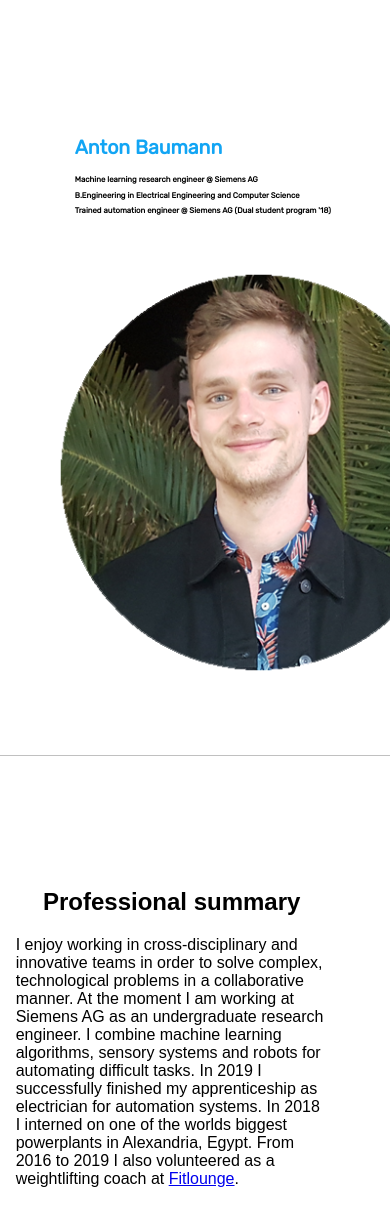
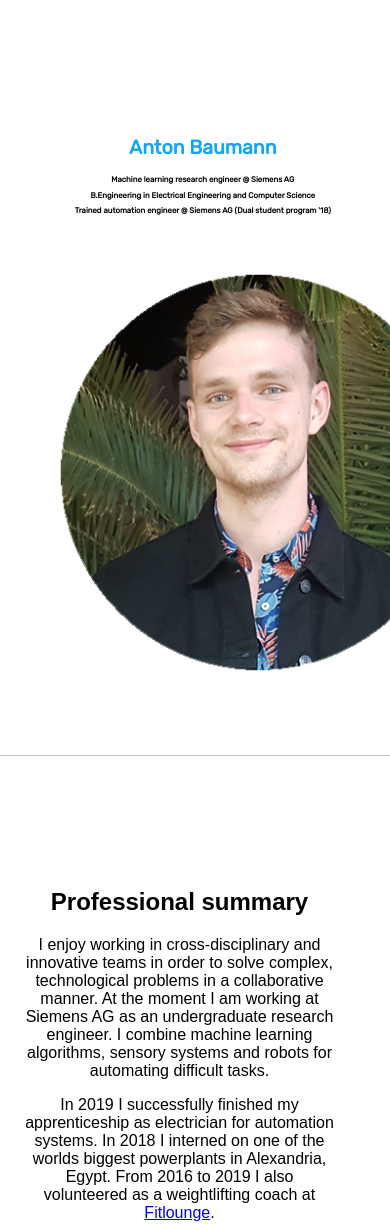
Before and after one commit to AntonBaumannDE/AntonBaumannDE.github.io, a plain HTML site: page index.html in a window 390 px wide. Shown: the part 1020-2245 px from the top of the page. Drawn offline with nearby package versions, Linux system fonts and the light colour scheme; a web font is replaced by a local one.

Commit message:
more responsive

```diff
--- a/index.html
+++ b/index.html
@@ -50,10 +50,10 @@
 
 <section class="content">
 	<div id="Kurse" class="Info">
-		<div id="Kursangebot">  <div> <h1 style="font-size:5vw;color: #12A5F4;"> Anton Baumann </h1>
-									<h1 style="font-size:2vw;"> Machine learning research engineer @ Siemens AG</h1>
-									<h1 style="font-size:2vw;"> B.Engineering in Electrical Engineering and Computer Science </h1>
-									<h1 style="font-size:2vw;"> Trained automation engineer @ Siemens AG (Dual student program '18)</h1></div>
+		<div id="Kursangebot">  <div> <h1 class="summaryhead" style="font-size:5vw;color: #12A5F4;"> Anton Baumann </h1>
+									<h1 class="summarytxt" style="font-size:2vw;"> Machine learning research engineer @ Siemens AG</h1>
+									<h1 class="summarytxt" style="font-size:2vw;"> B.Engineering in Electrical Engineering and Computer Science </h1>
+									<h1 class="summarytxt" style="font-size:2vw;"> Trained automation engineer @ Siemens AG (Dual student program '18)</h1></div>
 
 								<div id="mugshot"><img src="Bilder/myface.png"></div>
 		</div>
@@ -64,10 +64,11 @@
 				<div class="sub">
 					<div>
 					<h2 class="subinfoheader"> Professional summary </h2>
-					<p> I enjoy working in cross-disciplinary and innovative teams in order to solve complex, technological problems in a collaborative manner.
+					<p class="subinfotext"> I enjoy working in cross-disciplinary and innovative teams in order to solve complex, technological problems in a collaborative manner.
 						At the moment I am working at Siemens AG as an undergraduate research engineer.
 						I combine machine learning algorithms, sensory systems and robots for automating difficult tasks.
-						In 2019 I successfully finished my apprenticeship as electrician for automation systems.
+					</p>
+					<p class="subinfotext">	In 2019 I successfully finished my apprenticeship as electrician for automation systems.
 						In 2018 I interned on one of the worlds biggest powerplants in Alexandria, Egypt.
 						From 2016 to 2019 I also volunteered as a weightlifting coach at <a href="https://www.post-sv.de/index.php/fitnessstudios">Fitlounge</a>.
 					</p>
@@ -77,13 +78,13 @@
 				<div class="sub"  id="skype">
 					<div>
 					<h2 class="subinfoheader"> Research and academic interests </h2>
-					<p>
+					<p class="subinfotext">
 						My primary research interest evolves around the challenge of building intelligent robots
 						that can interact with the real world and assist people in their daily lives.
 						In particular I am interested in designing sample-efficient and scalable learning algorithms using multimodal sensory data, previous learnings and vision.
 						I am experienced with solving contact-rich manipulation tasks in unstructured environments.
 					</p>
-					<p>	<b>I am looking for research opportunities in an academic or corporate organization, starting in July 2020.</b></p>
+					<p class="subinfotext">	<b>I am looking for research opportunities in an academic or corporate organization, starting in July 2020.</b></p>
 
 					</div>
 				</div>
--- a/stylesheet.css
+++ b/stylesheet.css
@@ -81,9 +81,6 @@ body, html {
 	background-attachment: fixed;
 	overflow:visible;
 	margin-top: -10px;
-
-
-
 }
 
 
@@ -250,6 +247,8 @@ body, html {
 	text-align: center;
 }
 
+
+
 .Info p {
 	font-family: 'Trirong', sans-serif;
 }
@@ -285,8 +284,8 @@ body, html {
 
   @media (max-width: 1025px) {
   .firmeninfo {
-	  	flex-direction: column;
-		align-content: center;
+	flex-direction: column;
+	align-content: center;
   }
 
   .privatinfo {
@@ -297,8 +296,25 @@ body, html {
   .sub {
 	max-width:80%;
 	margin: 10%;
-	margin-left: 13%;
+	margin-left: 15%;
   }
+
+  .subinfotext {
+	  text-align:center;
+  }
+
+  .summarytxt {
+	  font-size:8vw;
+	  text-align:center;
+  }
+
+  .summaryhead{
+	  font-size:16vw;
+	  text-align:center;
+
+  }
+
+  .
 }
 
 																/*Firmenliste*/
```
